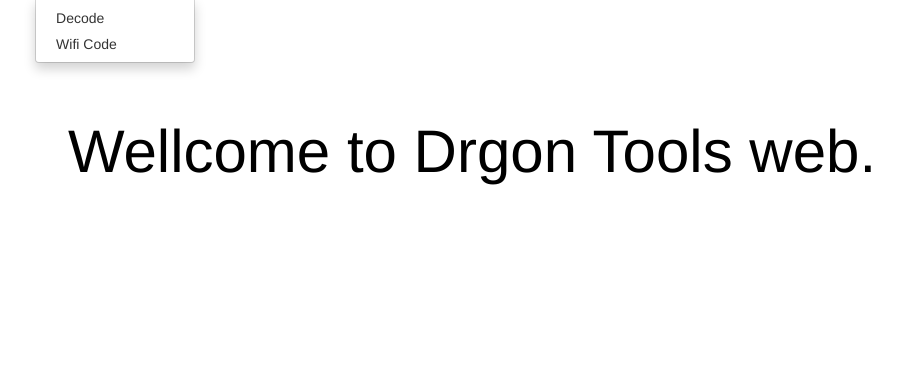
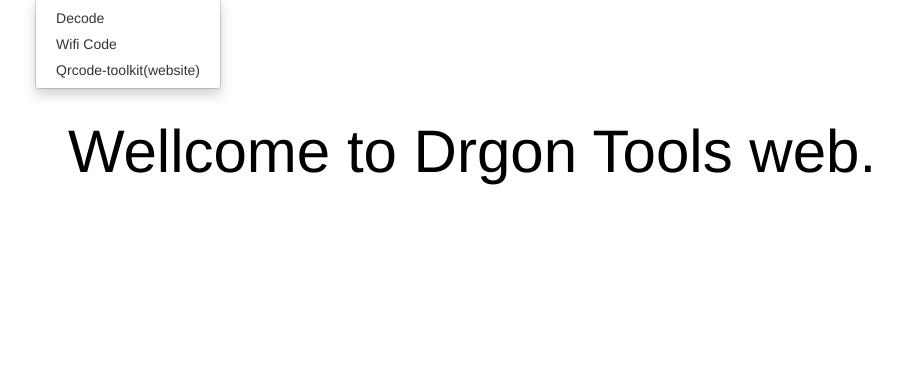
Before and after one commit to bibo19842003/dragon_tools, a Django app: page / in a window 1280 px wide, after a click on "Qrcode". Shown: the part 51-420 px from the top of the page, without its empty margins (168-1070 px from the left). Run offline with Django 4.2, Linux system fonts and the light colour scheme; some libraries are stand-ins or nearby versions.

Commit message:
Add qrcode-toolkit link for qrcode.

```diff
--- a/templates/header.html
+++ b/templates/header.html
@@ -18,6 +18,7 @@
                             <ul class="dropdown-menu">
                                 {% block decode_qr_code_block %}<li>{% endblock %} <a href="{% url 'tools:decode_qr_code' %}">Decode</a></li>
 								{% block create_wifi_qrcode_pic_block %}<li>{% endblock %} <a href="{% url 'tools:create_wifi_qrcode_pic' %}">Wifi Code</a></li>
+								{% block qrcode-toolkit_block %}<li>{% endblock %} <a href="https://qrcode.antfu.me/">Qrcode-toolkit(website)</a></li>
                             </ul>
                         </li>
                     </ul>
```
